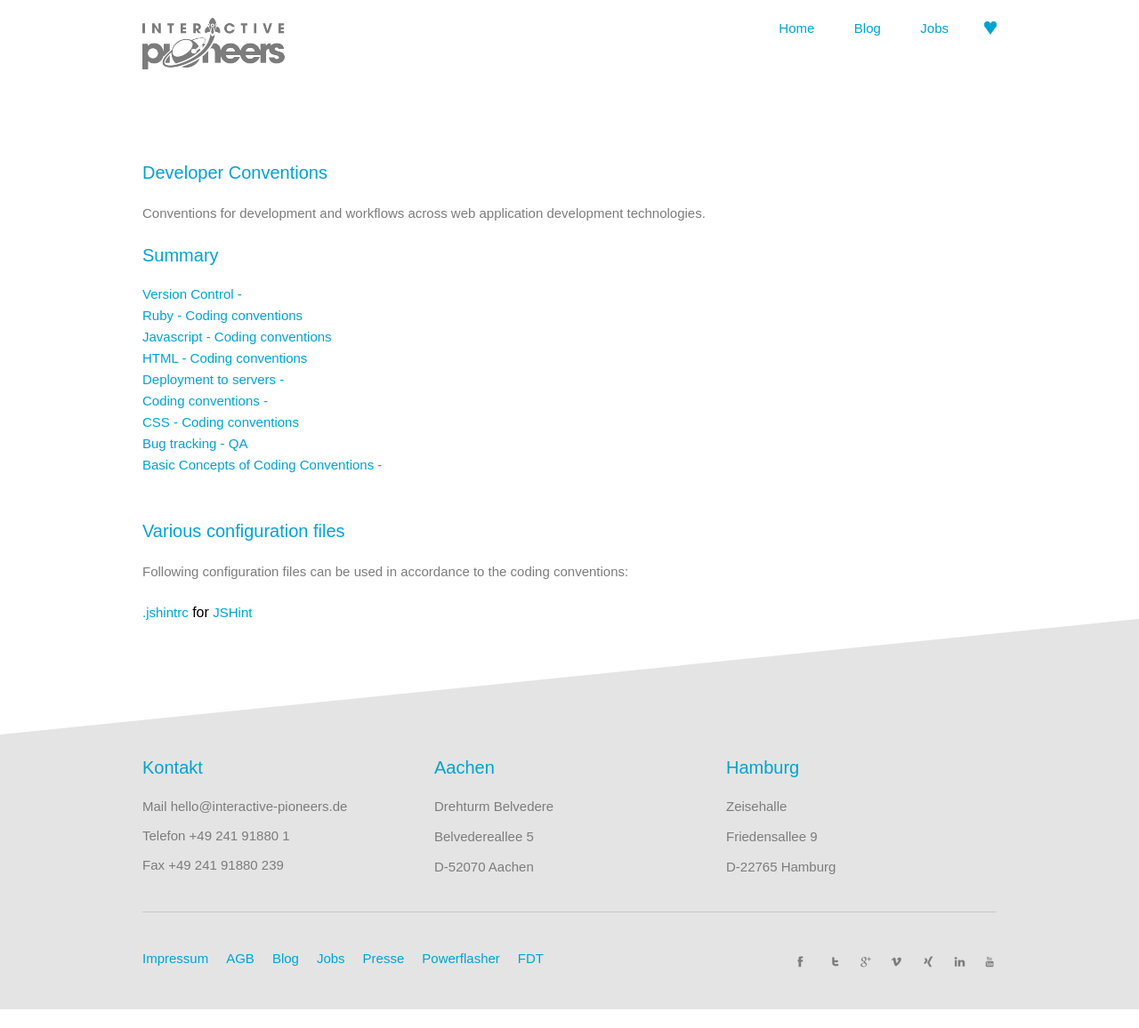
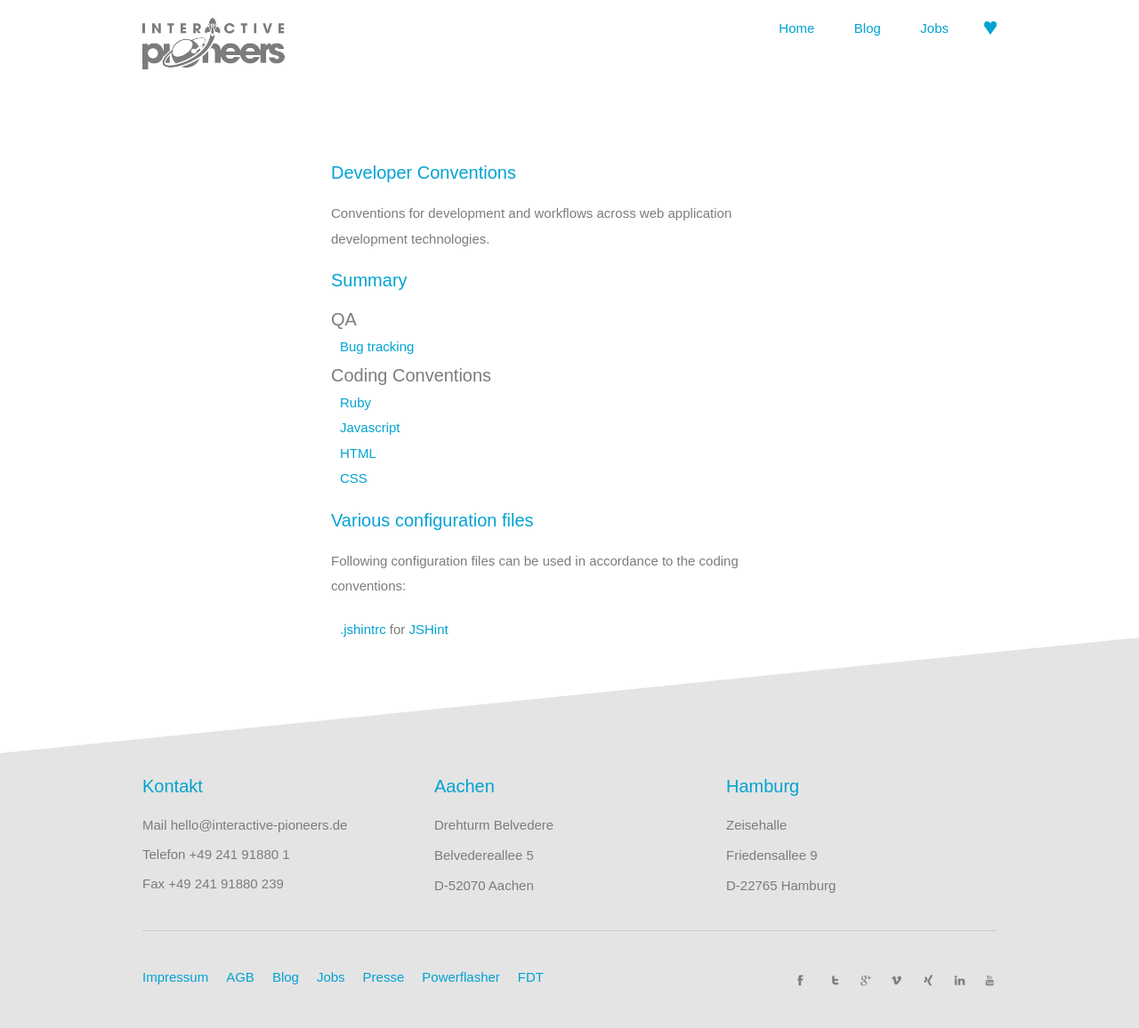
Before and after one commit to interactive-pioneers/conventions, a Jekyll site: the page built from index.html, in a window 1280 px wide. Shown: the whole page at 89% size. Built offline with Jekyll 4.4.1, drawn with Linux system fonts in a browser that asks for light colours; Markdown is read by kramdown in place of the engine named in the settings; before the commit the page ends 1135 px from its top, so only the background shows below that.

Commit message:
Update styling

```diff
--- a/_layouts/default.html
+++ b/_layouts/default.html
@@ -12,7 +12,7 @@
 
   <body>
     {% include header.html %}
-    <main class="wrapper conventions">
+    <main class="wrapper wrapper--small conventions">
       {{ content }}
     </main>
     {% include footer.html %}
--- a/index.html
+++ b/index.html
@@ -3,14 +3,21 @@ layout: default
 ---
 <h1>Developer Conventions</h1>
 <p>Conventions for development and workflows across web application development technologies.</p>
-<h2>Summary</h2>
-<ul class="posts">
-  {% for post in site.posts %}
-  <li class="entry">
-    <a href="{{ post.url }}">{{ post.title }} - {{ post.category }}</a>
-  </li>
+<div class="summary">
+  <h2 class="summary__headline">Summary</h2>
+  {% for category in site.categories %}
+  <h3 class="summary__subline">{{ category | first }}</h3>
+    <ul>
+    {% for posts in category %}
+      {% for post in posts %}
+      <li>
+        <a href="{{ post.url }}">{{ post.title }}</a>
+      </li>
+      {% endfor %}
+    {% endfor %}
+    </ul>
   {% endfor %}
-</ul>
+</div>
 <h2>Various configuration files</h2>
 <p>Following configuration files can be used in accordance to the coding conventions:</p>
 <ul>
--- a/styles/_conventions.scss
+++ b/styles/_conventions.scss
@@ -1,7 +1,25 @@
 .conventions {
   margin-bottom: 150px;
 
-  h3 {
+  ul {
+    margin: 0 0 5px;
+    padding: 0 0 0 10px;
+
+    list-style-type: none;
+  }
+
+  li {
+    color: #7C7C7C;
+    letter-spacing: 0px;
+    font-size: 0.9375rem;
+    line-height: 1.9;
+  }
+}
+
+.summary {
+  margin-bottom: 20px;
+
+  &__headline {
     margin: 0 0 20px;
     color: #00a3d2;
     letter-spacing: 0;
@@ -10,10 +28,18 @@
     line-height: 1.2;
   }
 
-  ul {
-    margin: 0 0 50px;
-    padding: 0;
+  &__subline {
+    margin-bottom: 5px;
 
-    list-style-type: none;
+    color: #7C7C7C;
+    letter-spacing: 0;
+    font-size: 18px;
+    font-size: 1.25rem;
+    line-height: 1.2;
+    text-transform: capitalize;
   }
 }
+
+.wrapper--small {
+  max-width: 600px;
+}
```
